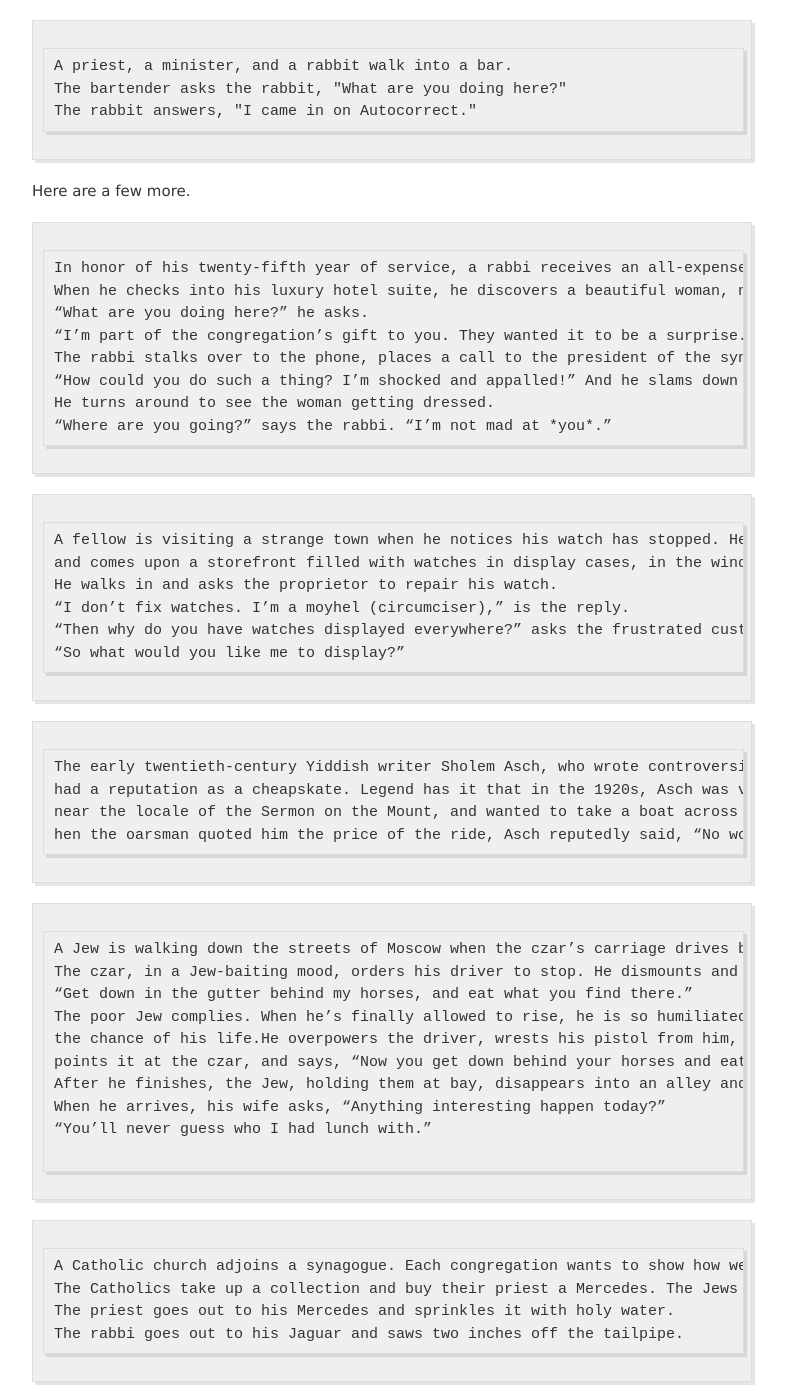
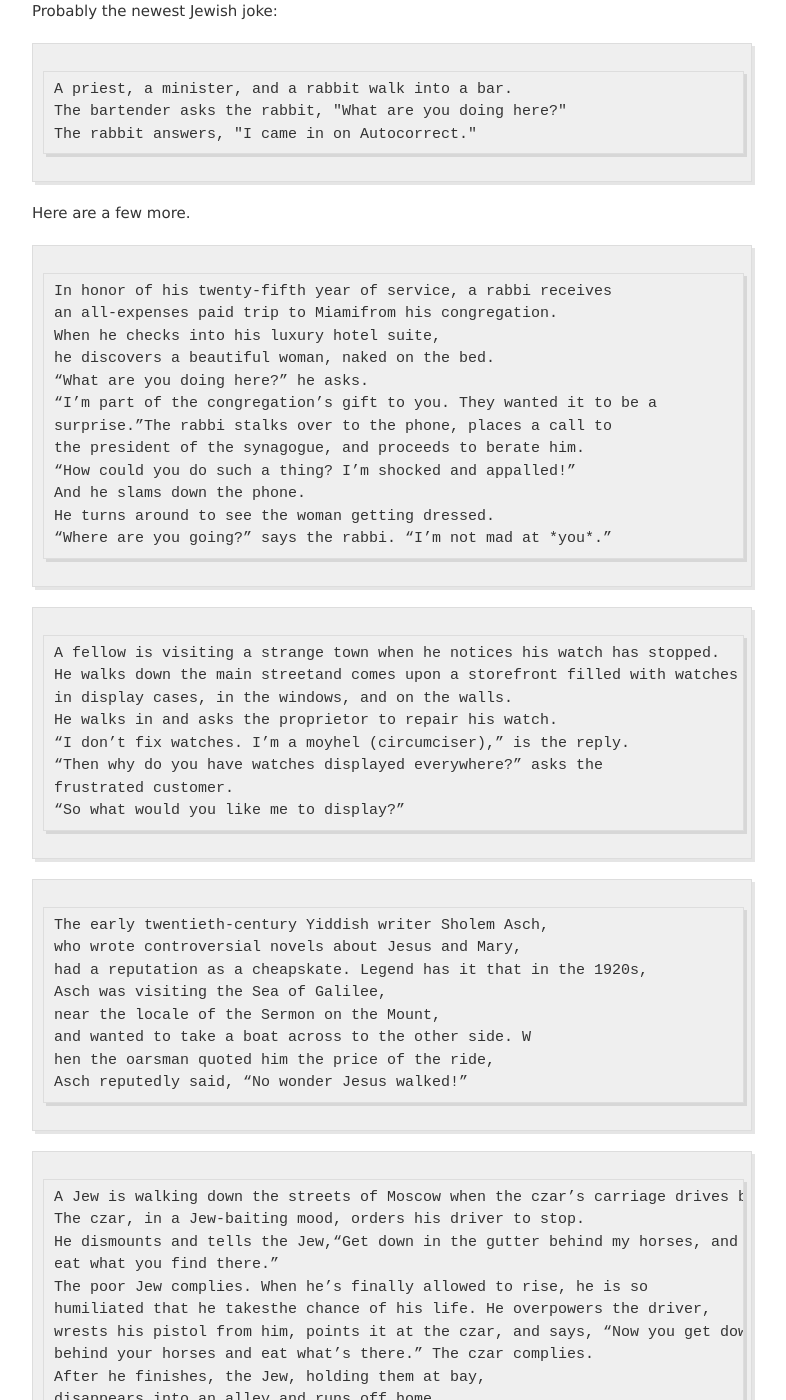
Before and after one commit to jvmallow/jvmallow.github.io, a Jekyll site: the page built from _posts/2025-05-31-Jewish_Humor.md, in a window 1280 px wide and 1400 px high, scrolled down 1087 px. Shown: the whole window, without its empty margins (248-1034 px from the left). Built offline with Jekyll 4.4.1, drawn with Linux system fonts in a browser that asks for light colours; a script that is not in the unit is left out; some of the changed text lies outside the part shown.

Commit message:
Update 2025-05-31-Jewish_Humor.md

```diff
--- a/_posts/2025-05-31-Jewish_Humor.md
+++ b/_posts/2025-05-31-Jewish_Humor.md
@@ -25,8 +25,9 @@ Probably the oldest Jewish joke:
 
 ~~~
 After smashing the first set of tablets, Moses returns with the second set.
-“I have good news and bad news,” he announces to the assembled Israelites.
-“The good news is, I got Him down to ten. The bad news is, adultery stays in.”
+“I have good news and bad news,” he announces tothe assembled Israelites.
+“The good news is, I got Him down to ten.
+The bad news is, adultery stays in.”
 ~~~
 Probably the newest Jewish joke:
 
@@ -39,56 +40,73 @@ The rabbit answers, "I came in on Autocorrect."
 Here are a few more.
 
 ~~~
-In honor of his twenty-fifth year of service, a rabbi receives an all-expenses paid trip to Miamifrom his congregation.
-When he checks into his luxury hotel suite, he discovers a beautiful woman, naked on the bed.
+In honor of his twenty-fifth year of service, a rabbi receives
+an all-expenses paid trip to Miamifrom his congregation.
+When he checks into his luxury hotel suite,
+he discovers a beautiful woman, naked on the bed.
 “What are you doing here?” he asks.
-“I’m part of the congregation’s gift to you. They wanted it to be a surprise.”
-The rabbi stalks over to the phone, places a call to the president of the synagogue, and proceeds to berate him.
-“How could you do such a thing? I’m shocked and appalled!” And he slams down the phone.
+“I’m part of the congregation’s gift to you. They wanted it to be a
+surprise.”The rabbi stalks over to the phone, places a call to
+the president of the synagogue, and proceeds to berate him.
+“How could you do such a thing? I’m shocked and appalled!”
+And he slams down the phone.
 He turns around to see the woman getting dressed.
 “Where are you going?” says the rabbi. “I’m not mad at *you*.”
 ~~~
 
 ~~~
-A fellow is visiting a strange town when he notices his watch has stopped. He walks down the main street
-and comes upon a storefront filled with watches in display cases, in the windows, and on the walls.
+A fellow is visiting a strange town when he notices his watch has stopped.
+He walks down the main streetand comes upon a storefront filled with watches
+in display cases, in the windows, and on the walls.
 He walks in and asks the proprietor to repair his watch.
 “I don’t fix watches. I’m a moyhel (circumciser),” is the reply.
-“Then why do you have watches displayed everywhere?” asks the frustrated customer.
+“Then why do you have watches displayed everywhere?” asks the
+frustrated customer.
 “So what would you like me to display?”
 ~~~
 
 ~~~
-The early twentieth-century Yiddish writer Sholem Asch, who wrote controversial novels about Jesus and Mary,
-had a reputation as a cheapskate. Legend has it that in the 1920s, Asch was visiting the Sea of Galilee,
-near the locale of the Sermon on the Mount, and wanted to take a boat across to the other side. W
-hen the oarsman quoted him the price of the ride, Asch reputedly said, “No wonder Jesus walked!”
+The early twentieth-century Yiddish writer Sholem Asch,
+who wrote controversial novels about Jesus and Mary,
+had a reputation as a cheapskate. Legend has it that in the 1920s,
+Asch was visiting the Sea of Galilee,
+near the locale of the Sermon on the Mount,
+and wanted to take a boat across to the other side. W
+hen the oarsman quoted him the price of the ride,
+Asch reputedly said, “No wonder Jesus walked!”
 ~~~
 
 ~~~
 A Jew is walking down the streets of Moscow when the czar’s carriage drives by.
-The czar, in a Jew-baiting mood, orders his driver to stop. He dismounts and tells the Jew,
-“Get down in the gutter behind my horses, and eat what you find there.”
-The poor Jew complies. When he’s finally allowed to rise, he is so humiliated that he takes
-the chance of his life.He overpowers the driver, wrests his pistol from him,
-points it at the czar, and says, “Now you get down behind your horses and eat what’s there.” The czar complies.
-After he finishes, the Jew, holding them at bay, disappears into an alley and runs off home.
+The czar, in a Jew-baiting mood, orders his driver to stop.
+He dismounts and tells the Jew,“Get down in the gutter behind my horses, and
+eat what you find there.”
+The poor Jew complies. When he’s finally allowed to rise, he is so
+humiliated that he takesthe chance of his life. He overpowers the driver,
+wrests his pistol from him, points it at the czar, and says, “Now you get down
+behind your horses and eat what’s there.” The czar complies.
+After he finishes, the Jew, holding them at bay,
+disappears into an alley and runs off home.
 When he arrives, his wife asks, “Anything interesting happen today?”
 “You’ll never guess who I had lunch with.”
 
 ~~~
 
 ~~~
-A Catholic church adjoins a synagogue. Each congregation wants to show how well it treats its clergyman.
-The Catholics take up a collection and buy their priest a Mercedes. The Jews buy their rabbi a Jaguar.
+A Catholic church adjoins a synagogue.
+Each congregation wants to show how well it treats its clergyman.
+The Catholics take up a collection and buy their priest a Mercedes.
+The Jews buy their rabbi a Jaguar.
 The priest goes out to his Mercedes and sprinkles it with holy water.
 The rabbi goes out to his Jaguar and saws two inches off the tailpipe.
 ~~~
 
 ~~~
-Mrs. Yoshimura, a Japanese senior citizen on her first trip to America, comes into
- Macy’s Department store in Manhattan. She walks up to Mrs. Cohen, a Jewish saleslady
-about her own age,and asks, “Can you tell me where the cosmetics department is?”
+Mrs. Yoshimura, a Japanese senior citizen on her first trip
+to America, comes into Macy’s Department store in Manhattan.
+She walks up to Mrs. Cohen, a Jewish saleslady
+about her own age,and asks, “Can you tell me
+where the cosmetics department is?”
 “Oh,” says Mrs. Cohen, “Pearl Harbor you could find?”
 ~~~
 
```
